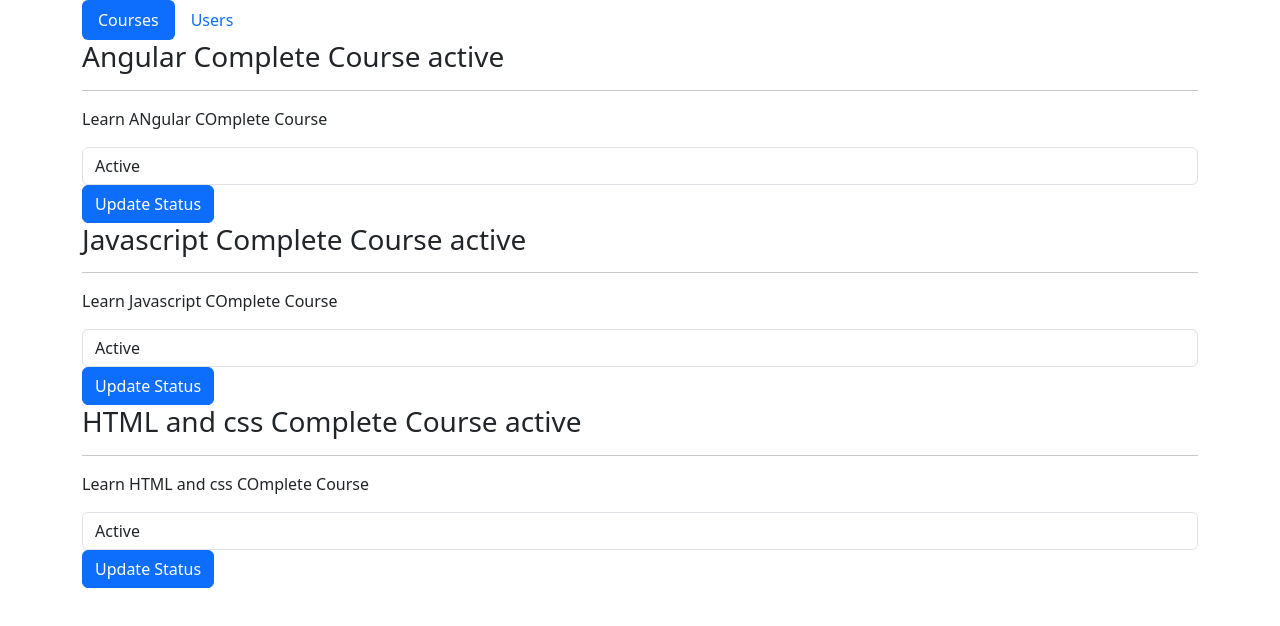
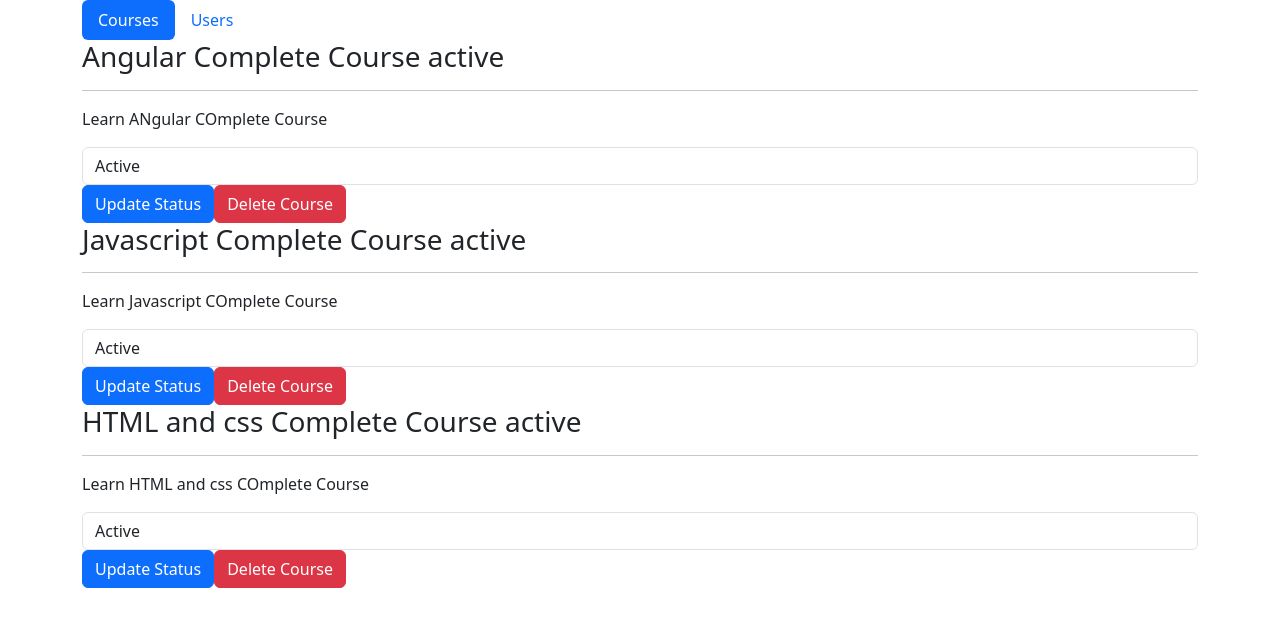
Before and after one commit to leelanarasimha/angular-animations, an Angular app: page / in a window 1280 px wide. Shown: the top 626 px of the page. Built offline with nearby package versions, Linux system fonts and the light colour scheme.

Commit message:
course delete

```diff
--- a/src/app/course/course.component.html
+++ b/src/app/course/course.component.html
@@ -17,4 +17,7 @@
   <button class="btn btn-primary" (click)="onStatusUpdate()">
     Update Status
   </button>
+  <button class="btn btn-danger" (click)="onCourseDelete()">
+    Delete Course
+  </button>
 </div>
--- a/src/app/course/course.component.ts
+++ b/src/app/course/course.component.ts
@@ -17,9 +17,14 @@ export class CourseComponent {
   @Input() course!: Course;
   @ViewChild('statusRef') statusRef!: ElementRef<HTMLSelectElement>;
   @Output() statusUpdated = new EventEmitter<string>();
+  @Output() courseDeleted = new EventEmitter<void>();
 
   onStatusUpdate() {
     const selectedValue = this.statusRef.nativeElement.value;
     this.statusUpdated.emit(selectedValue);
   }
+
+  onCourseDelete() {
+    this.courseDeleted.emit();
+  }
 }
--- a/src/app/courses/courses.component.html
+++ b/src/app/courses/courses.component.html
@@ -4,6 +4,7 @@
       *ngFor="let course of courses; let i = index"
       [course]="course"
       (statusUpdated)="onStatusUpdate($event, i)"
+      (courseDeleted)="onCourseDelete(i)"
     ></app-course>
   </div>
 </div>
--- a/src/app/courses/courses.component.ts
+++ b/src/app/courses/courses.component.ts
@@ -20,4 +20,7 @@ export class CoursesComponent {
   onStatusUpdate(newValue: string, index: number) {
     this.courses[index].status = newValue;
   }
+  onCourseDelete(index: number) {
+    this.courses.splice(index, 1);
+  }
 }
```
